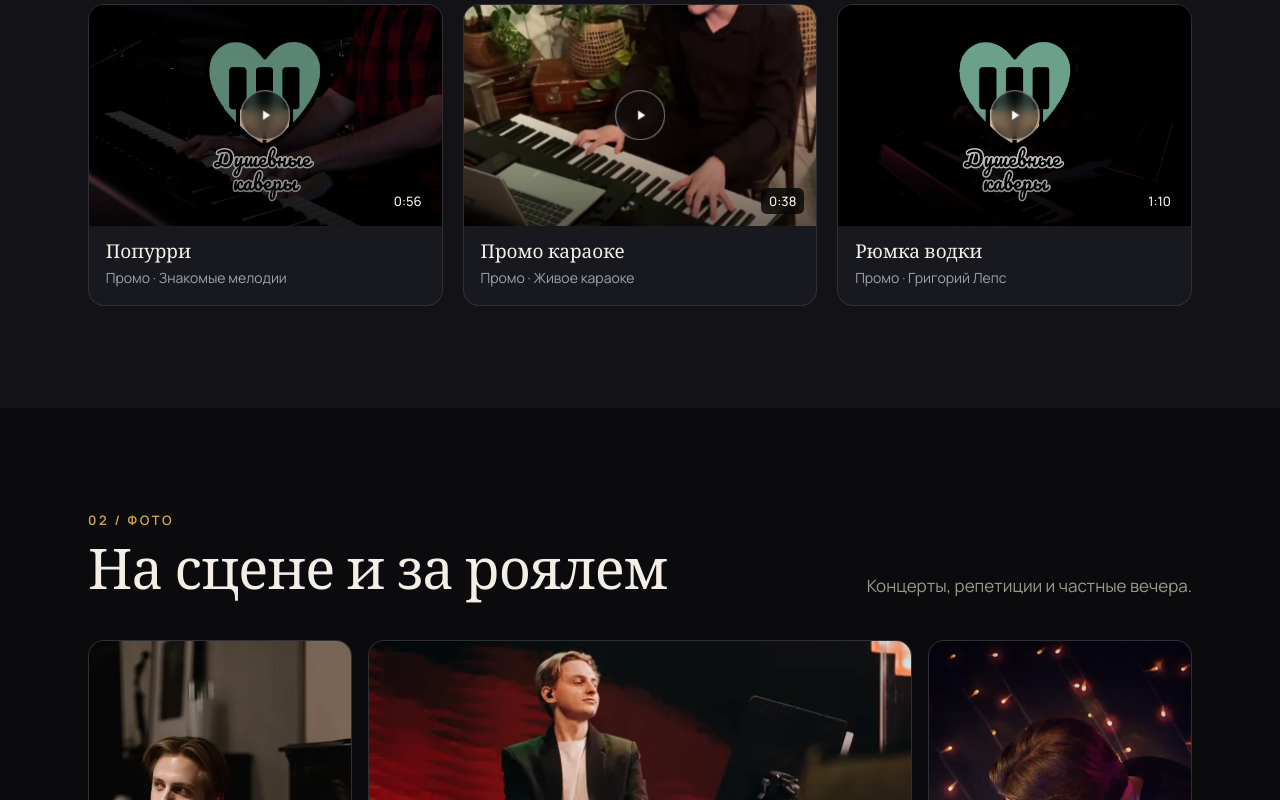
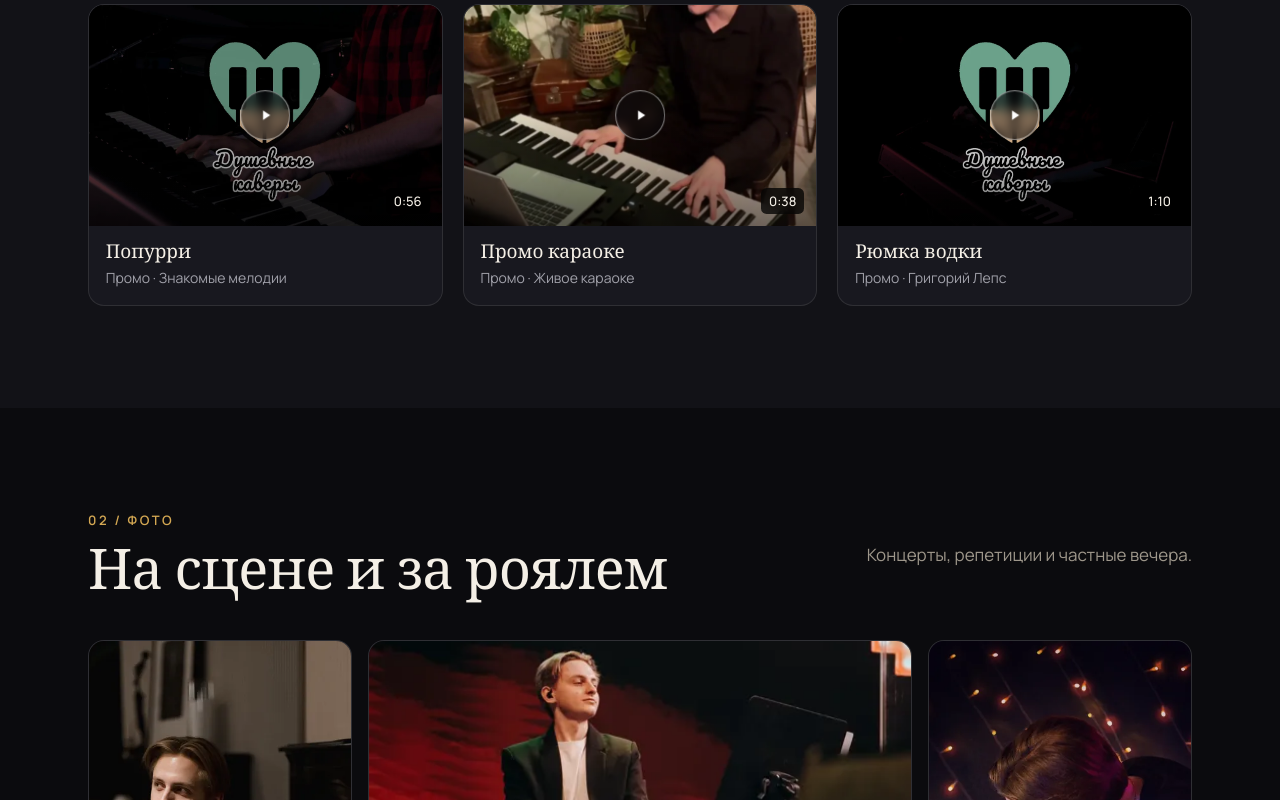
Before and after one commit to nBalykin/portfolio, a plain HTML site: page index.html in a window 1280 px wide. Shown: the part 1110-1910 px from the top of the page. Drawn offline with nearby package versions, Linux system fonts and the light colour scheme.

Commit message:
Unify section-subtitle size and vertically center section-heading

```diff
--- a/styles.css
+++ b/styles.css
@@ -275,7 +275,7 @@ svg { fill: none; stroke: currentColor; stroke-linecap: round; stroke-linejoin:
 .section-heading {
   display: flex;
   flex-wrap: wrap;
-  align-items: flex-end;
+  align-items: center;
   justify-content: space-between;
   gap: 1.5rem 2.5rem;
   margin-bottom: 2.5rem;
@@ -291,14 +291,11 @@ svg { fill: none; stroke: currentColor; stroke-linecap: round; stroke-linejoin:
   letter-spacing: -0.015em;
 }
 .section-subtitle {
-  max-width: 22rem;
+  max-width: 24rem;
   margin: 0;
   color: var(--text-muted);
-  font-size: 0.92rem;
+  font-size: 17px;
   line-height: 1.6;
-}
-#photos .section-subtitle {
-  font-size: 17px;
 }
 
 /* Video Tabs & Grid */
```
